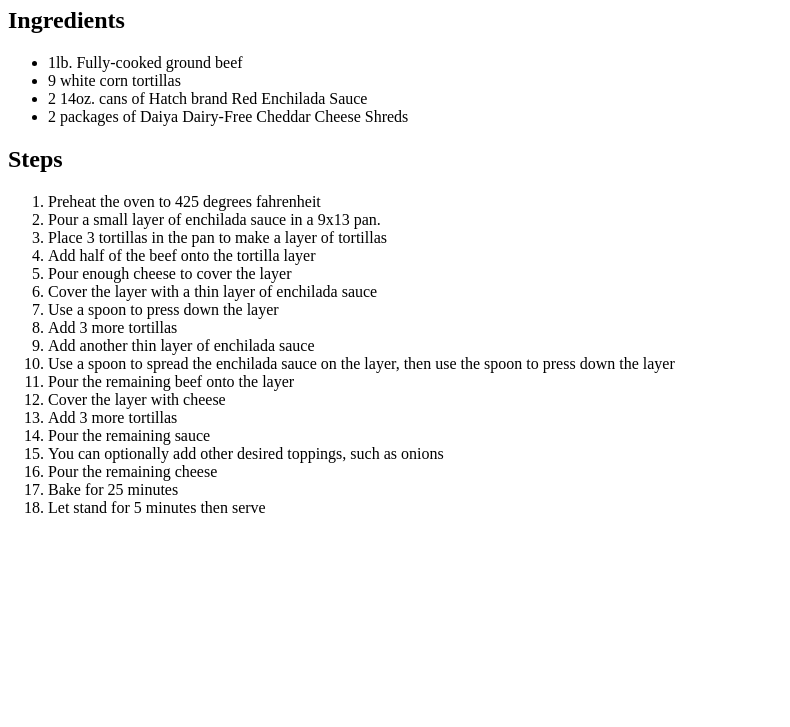
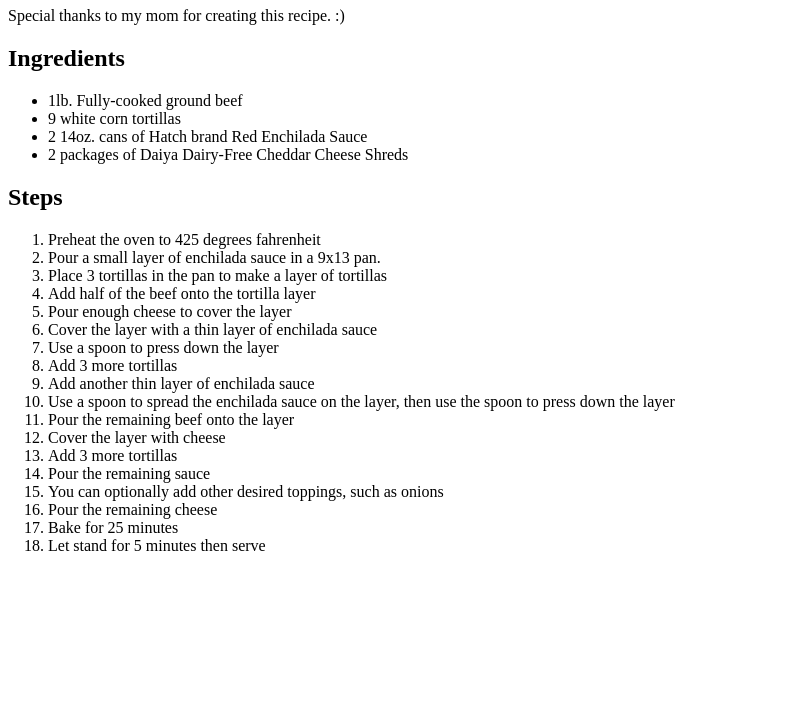
Before and after one commit to benjnavarro28/odin-recipes, a plain HTML site: page recipes/beef-enchiladas.html in a window 1280 px wide. Shown: the part 73-800 px from the top of the page, without its empty margins (0-790 px from the left). Drawn offline with Linux system fonts and the light colour scheme.

Commit message:
Adding thanks

```diff
--- a/recipes/beef-enchiladas.html
+++ b/recipes/beef-enchiladas.html
@@ -7,6 +7,7 @@
 </head>
 <body>
     <h1>Beef Enchilada Casserole (gluten-free and dairy-free)</h1>
+    <p>Special thanks to my mom for creating this recipe. :)</p>
     <h2>Ingredients</h2>
     <ul>
         <li>1lb. Fully-cooked ground beef</li>
```
